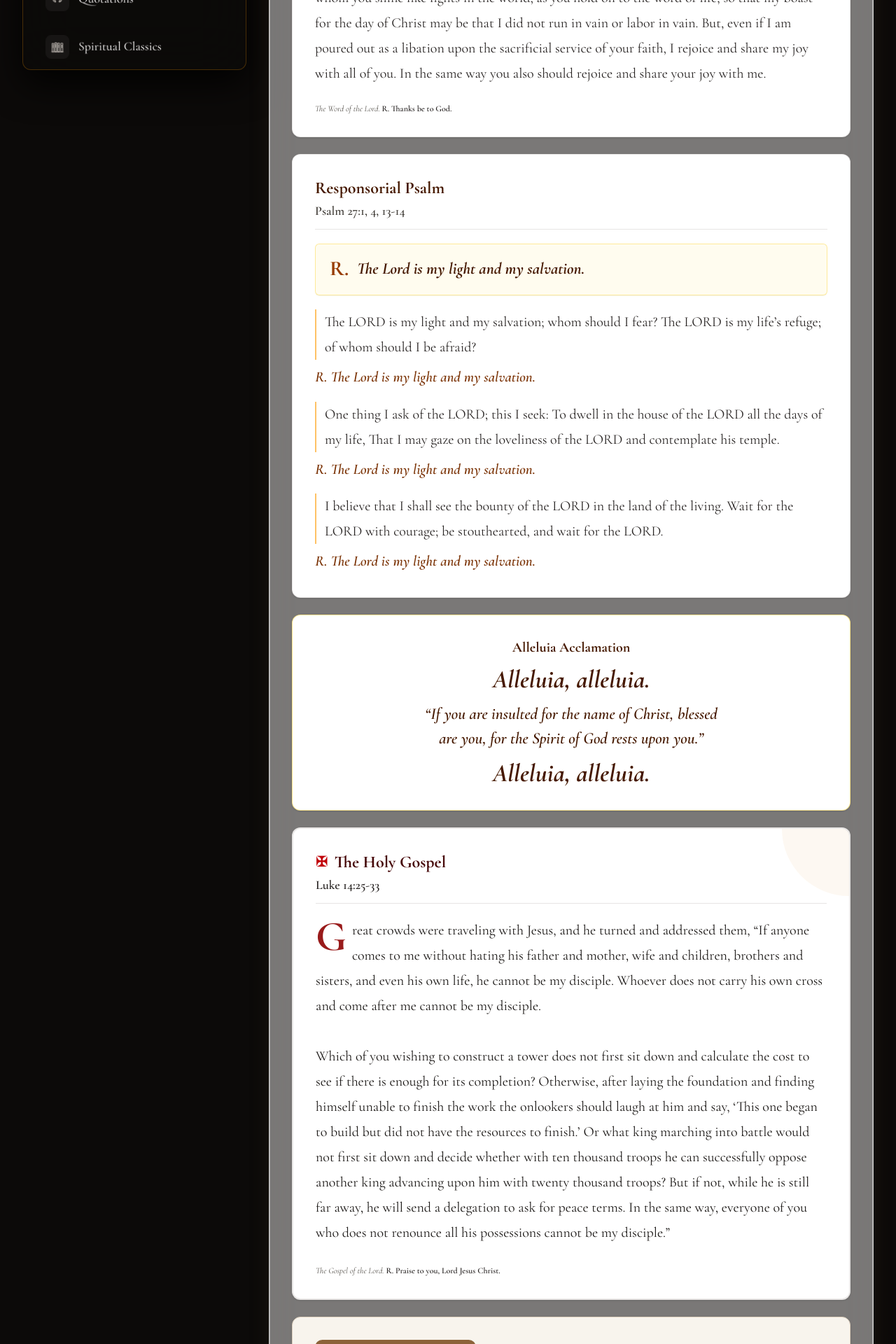
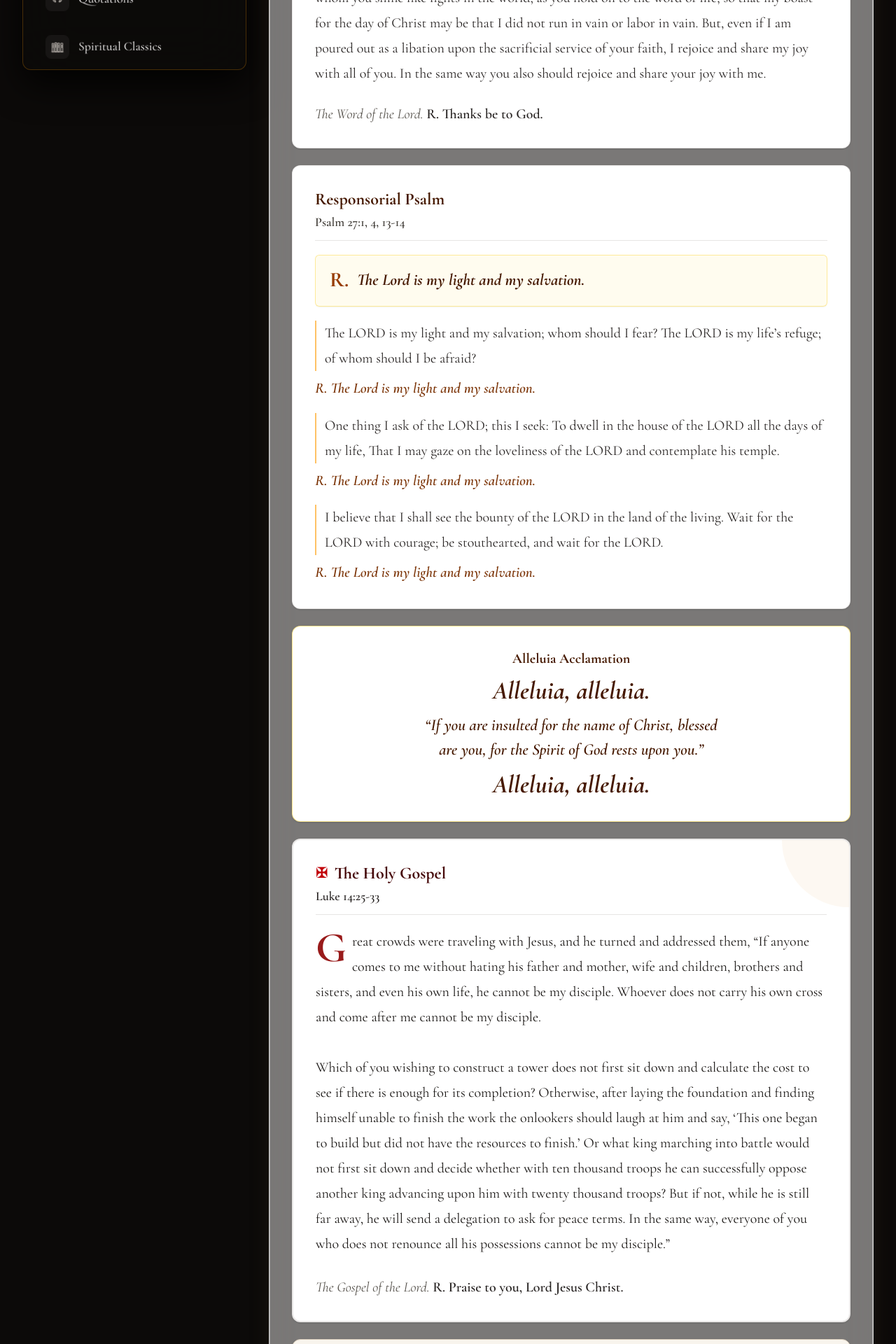
Before and after one commit to codemode11/soul-sanctum-live, a React (Vite) app: page / in a window 1280 px wide. Shown: the part 1540-3460 px from the top of the page at 70% size. Built offline with nearby package versions, Linux system fonts and the light colour scheme.

Commit message:
fix: match liturgical response font size to text

```diff
--- a/src/components/DailyMassReadingsView.tsx
+++ b/src/components/DailyMassReadingsView.tsx
@@ -502,7 +502,7 @@ ${reading.gospel.text}`;
           {toCurvedQuotes(reading.firstReading.text)}
         </div>
 
-        <div className="pt-2 text-xs font-serif text-stone-600 italic">
+        <div className="pt-2 font-serif text-stone-600 italic" style={{ fontSize: scriptureStyle.fontSize }}>
           The Word of the Lord. <span className="font-semibold text-stone-800 not-italic">R. Thanks be to God.</span>
         </div>
       </article>
@@ -563,7 +563,7 @@ ${reading.gospel.text}`;
             {toCurvedQuotes(reading.secondReading.text)}
           </div>
 
-          <div className="pt-2 text-xs font-serif text-stone-600 italic">
+          <div className="pt-2 font-serif text-stone-600 italic" style={{ fontSize: scriptureStyle.fontSize }}>
             The Word of the Lord. <span className="font-semibold text-stone-800 not-italic">R. Thanks be to God.</span>
           </div>
         </article>
@@ -614,7 +614,7 @@ ${reading.gospel.text}`;
           {toCurvedQuotes(reading.gospel.text)}
         </div>
 
-        <div className="pt-2 text-xs font-serif text-stone-600 italic">
+        <div className="pt-2 font-serif text-stone-600 italic" style={{ fontSize: scriptureStyle.fontSize }}>
           The Gospel of the Lord. <span className="font-semibold text-stone-800 not-italic">R. Praise to you, Lord Jesus Christ.</span>
         </div>
       </article>
```
